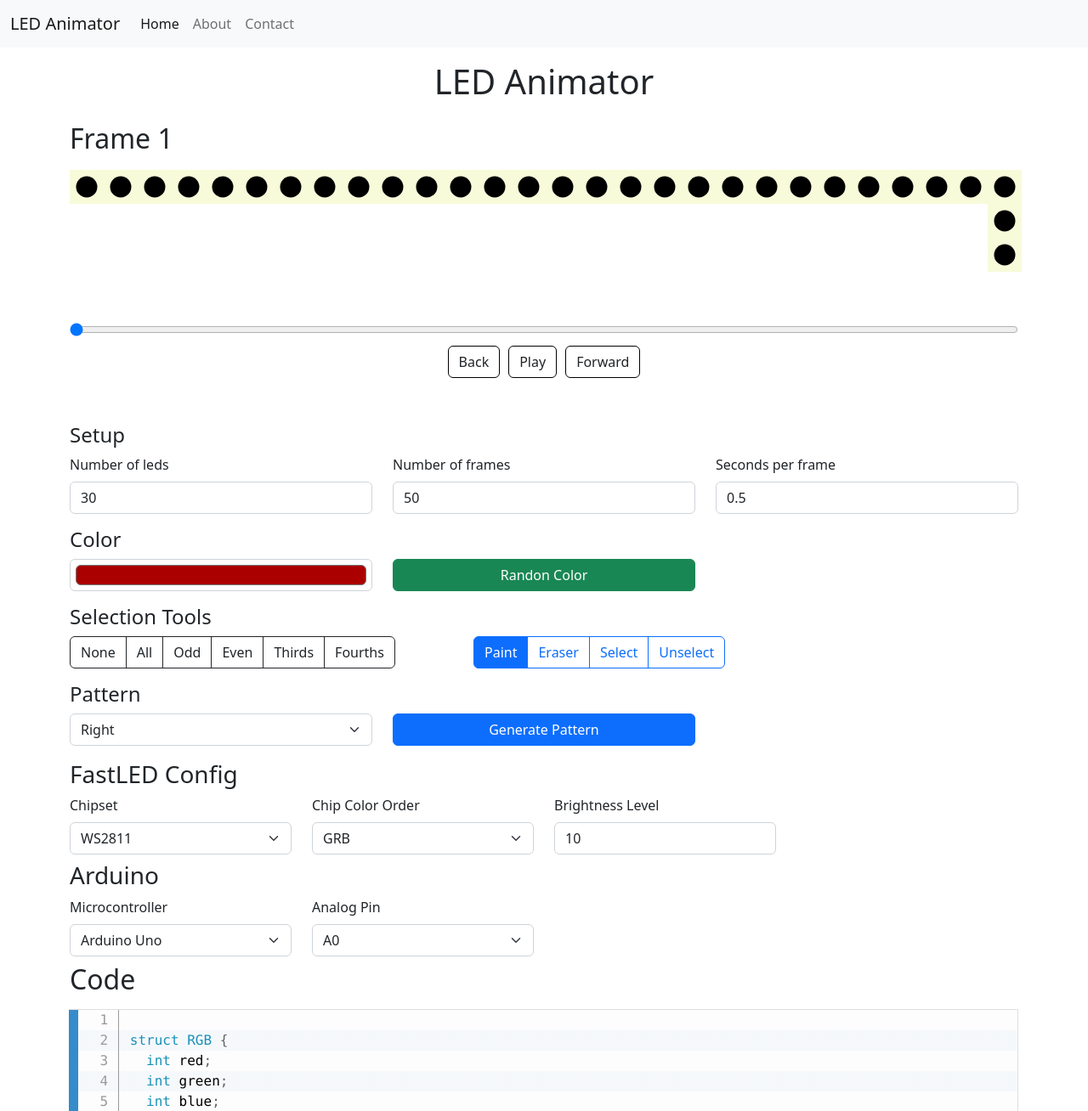
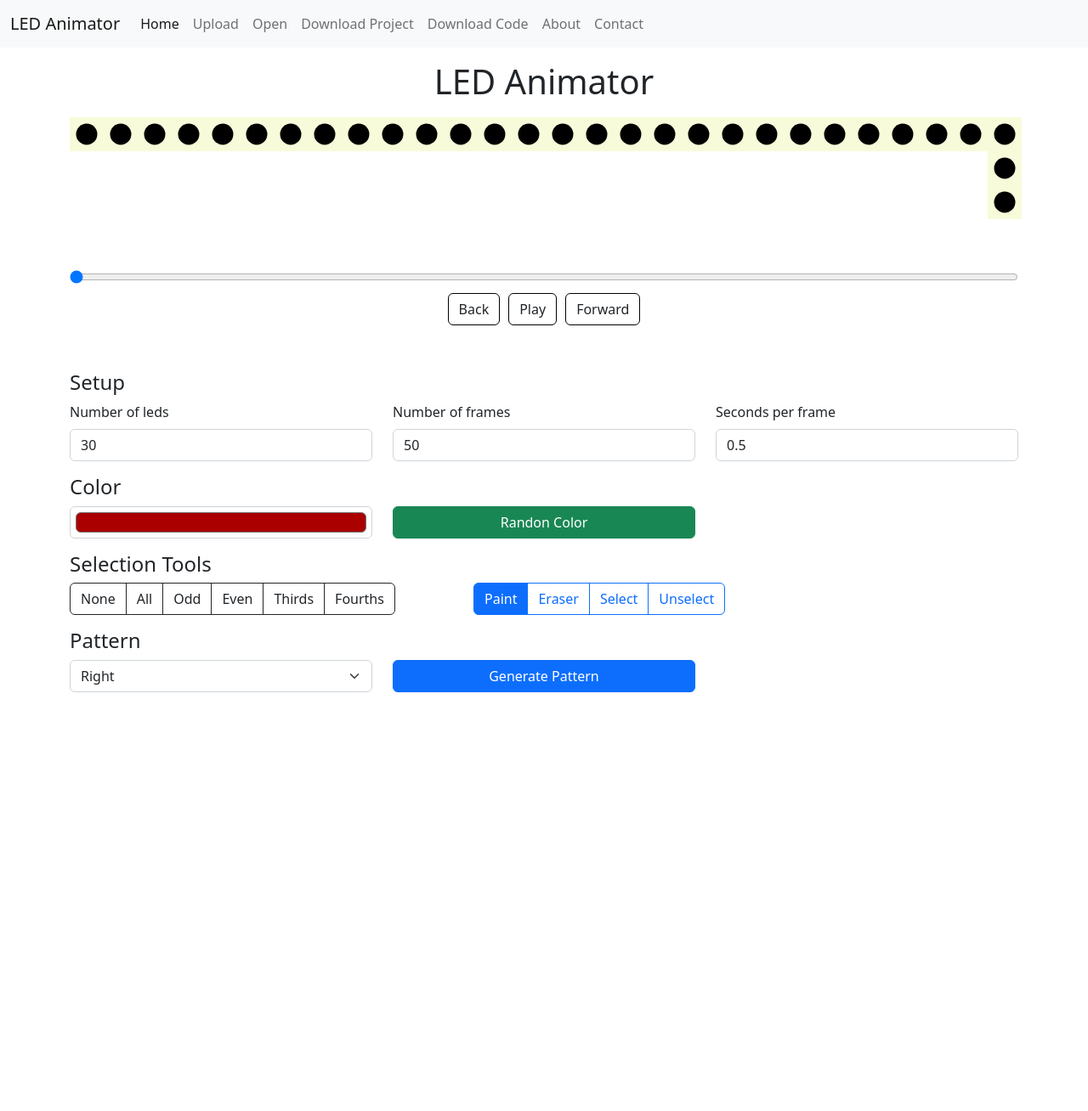
Before and after one commit to phptuts/fastled-animator, a React (Create React App) app: page / in a window 1280 px wide. Shown: the top 1308 px of the page at 85% size. After the commit the page ends 816 px from the top, so only its background shows below. Built offline with nearby package versions, Linux system fonts and the light colour scheme.

Commit message:
Day 19 and 20

```diff
--- a/package.json
+++ b/package.json
@@ -6,6 +6,7 @@
     "@testing-library/jest-dom": "^5.16.4",
     "@testing-library/react": "^13.2.0",
     "@testing-library/user-event": "^13.5.0",
+    "file-saver": "^2.0.5",
     "lodash": "^4.17.21",
     "prismjs": "^1.29.0",
     "react": "^18.1.0",
--- a/src/App.js
+++ b/src/App.js
@@ -5,18 +5,20 @@ import Home from './pages/Home';
 import PrivacyPolicy from './pages/PrivacyPolicy';
 import Contact from './pages/Contact';
 import { LedProvider } from './context/led/ledContext';
+import Upload from './pages/Upload';
 
 function App() {
   return (
     <>
       <BrowserRouter>
-        <Navigation />
         <LedProvider>
+          <Navigation />
           <main className="container">
             <Routes>
               <Route path="/" element={<Home />} />
               <Route path="/about" element={<About />} />
               <Route path="/privacy-policy" element={<PrivacyPolicy />} />
+              <Route path="/upload" element={<Upload />} />
               <Route path="/contact" element={<Contact />} />
             </Routes>
           </main>
--- a/src/components/ArduinoConfig.jsx
+++ b/src/components/ArduinoConfig.jsx
@@ -15,11 +15,6 @@ const ArduinoConfig = () => {
   } = useContext(LedsContext);
   return (
     <>
-      <div className="row mt-3">
-        <div className="col">
-          <h3>FastLED Config </h3>
-        </div>
-      </div>
       <div className="row">
         <div className="col-md-3 col-sm-12">
           <label htmlFor="seconds-per-step" className="form-label">
@@ -86,12 +81,8 @@ const ArduinoConfig = () => {
           />
         </div>
       </div>
-      <div className="row mt-2">
-        <div className="col">
-          <h3>Arduino </h3>
-        </div>
-      </div>
-      <div className="row">
+
+      <div className="row mt-3">
         <div className="col-md-3 col-sm-12">
           <label htmlFor="microcontroller" className="form-label">
             Microcontroller
--- a/src/components/Navigation.jsx
+++ b/src/components/Navigation.jsx
@@ -1,9 +1,62 @@
 import React from 'react';
-import { Link } from 'react-router-dom';
+import { useRef } from 'react';
+import { useContext } from 'react';
+import { Link, useLocation } from 'react-router-dom';
+import { ACTION_TYPES } from '../context/led/ledActions';
+import LedsContext from '../context/led/ledContext';
+import { frameToCode } from '../framesToCode';
+import { saveAs } from 'file-saver';
 
 const Navigation = () => {
+  const { pathname } = useLocation();
+  const { state, dispatch } = useContext(LedsContext);
+  const inputFile = useRef(null);
+
+  const uploadProject = () => {
+    inputFile.current.click();
+  };
+
+  const onDownloadProject = () => {
+    saveAs(
+      new Blob([JSON.stringify(state)], { type: 'text/json;charset=utf-8' }),
+      'led-animator.json'
+    );
+  };
+
+  const onDownloadCode = () => {
+    saveAs(
+      new Blob([frameToCode(state)], { type: 'text/play;charset=utf-8' }),
+      'led-animator.ino'
+    );
+  };
+
+  const uploadFile = (e) => {
+    const files = e.target.files;
+
+    if (files.length !== 1) {
+      return;
+    }
+
+    const reader = new FileReader();
+    reader.onload = function () {
+      dispatch({
+        type: ACTION_TYPES.OPEN_NEW_PROGRAM,
+        payload: JSON.parse(reader.result),
+      });
+    };
+    reader.readAsText(files[0]);
+  };
+
   return (
     <nav className="navbar navbar-expand-lg bg-light ">
+      <input
+        type="file"
+        id="file"
+        ref={inputFile}
+        style={{ display: 'none' }}
+        onChange={uploadFile}
+      />
+
       <div className="container-fluid">
         <Link className="navbar-brand" to="/">
           LED Animator
@@ -11,17 +64,52 @@ const Navigation = () => {
         <div className="collapse navbar-collapse">
           <ul className="navbar-nav">
             <li className="nav-item">
-              <Link className="nav-link active" to="/">
+              <Link
+                className={`nav-link ${pathname === '/' && 'active'}`}
+                to="/"
+              >
                 Home
               </Link>
             </li>
+
             <li className="nav-item">
-              <Link className="nav-link" to="/about">
+              <Link
+                className={`nav-link ${pathname === '/upload' && 'active'}`}
+                to="/upload"
+              >
+                Upload
+              </Link>
+            </li>
+
+            <li>
+              <span onClick={uploadProject} className="nav-link">
+                Open
+              </span>
+            </li>
+            <li>
+              <span onClick={onDownloadProject} className="nav-link">
+                Download Project
+              </span>
+            </li>
+            <li>
+              <span onClick={onDownloadCode} className="nav-link">
+                Download Code
+              </span>
+            </li>
+
+            <li className="nav-item">
+              <Link
+                className={`nav-link ${pathname === '/about' && 'active'}`}
+                to="/about"
+              >
                 About
               </Link>
             </li>
             <li className="nav-item">
-              <Link className="nav-link" to="/contact">
+              <Link
+                className={`nav-link ${pathname === '/contact' && 'active'}`}
+                to="/contact"
+              >
                 Contact
               </Link>
             </li>
--- a/src/context/led/ledActions.js
+++ b/src/context/led/ledActions.js
@@ -22,4 +22,5 @@ export const ACTION_TYPES = Object.freeze({
   CHANGE_MICROCONTROLLER: 'CHANGE_MICROCONTROLLER',
   CHANGE_ANALOG_PIN: 'CHANGE_ANALOG_PIN',
   CHANGE_BRIGHTNESS_LEVEL: 'CHANGE_BRIGHTNESS_LEVEL',
+  OPEN_NEW_PROGRAM: 'OPEN_NEW_PROGRAM',
 });
--- a/src/context/led/ledReducer.js
+++ b/src/context/led/ledReducer.js
@@ -6,6 +6,12 @@ import { arduinoMegaPins, arduinoUnoPins } from '../../config';
 
 const ledReducer = (state, action) => {
   switch (action.type) {
+    case ACTION_TYPES.OPEN_NEW_PROGRAM:
+      return cloneDeep({
+        ...state,
+        ...action.payload,
+        playing: false,
+      });
     case ACTION_TYPES.CHANGE_BRIGHTNESS_LEVEL:
       return cloneDeep({
         ...state,
--- a/src/framesToCode.js
+++ b/src/framesToCode.js
@@ -1,3 +1,19 @@
+// https://javascript.plainenglish.io/convert-hex-to-rgb-with-javascript-4984d16219c3
+function convertToRGB(hex) {
+  var aRgbHex = hex.substring(1, 6).match(/.{1,2}/g);
+  var aRgb = [
+    parseInt(aRgbHex[0], 16),
+    parseInt(aRgbHex[1], 16),
+    parseInt(aRgbHex[2], 16),
+  ];
+  return aRgb;
+}
+
+const ledToCode = ({ color, position }) => {
+  const [r, g, b] = convertToRGB(color);
+  return `\tleds[${position}].setRGB(${r}, ${g}, ${b});\n`;
+};
+
 export const frameToCode = (state) => {
   const {
     chipSet,
@@ -10,55 +26,37 @@ export const frameToCode = (state) => {
   } = state;
   const millisecondsPerStep = Math.round(timePerStep * 1000);
 
-  // https://javascript.plainenglish.io/convert-hex-to-rgb-with-javascript-4984d16219c3
-  function convertToRGB(hex) {
-    var aRgbHex = hex.substring(1, 6).match(/.{1,2}/g);
-    var aRgb = [
-      parseInt(aRgbHex[0], 16),
-      parseInt(aRgbHex[1], 16),
-      parseInt(aRgbHex[2], 16),
-    ];
-    return aRgb;
+  let framesToCCode = '';
+
+  for (let frameIndex in frames) {
+    frameIndex = parseInt(frameIndex);
+    framesToCCode += `\n\t//Frame ${frameIndex + 1}\n`;
+    const leds = frames[frameIndex].leds;
+    for (let led of leds) {
+      if (frameIndex === 0) {
+        framesToCCode += ledToCode(led);
+        continue;
+      }
+
+      const prevLeds = frames[frameIndex - 1].leds;
+      const prevLed = prevLeds.find((l) => l.position === led.position);
+
+      if (prevLed.color !== led.color) {
+        framesToCCode += ledToCode(led);
+      }
+    }
+    framesToCCode += '\tFastLED.show();\n';
+    framesToCCode += `\tdelay(${millisecondsPerStep});\n`;
   }
 
-  const framesToCCode = frames
-    .map((frame, index) => {
-      return (
-        `    // Frame ${index + 1}\n` +
-        frame.leds
-          .map(({ color, position }) => {
-            const [r, g, b] = convertToRGB(color);
-            return `\tsetFastLEDColor(${position}, {${r}, ${g}, ${b}});\n`;
-          })
-          .join('') +
-        `    FastLED.show();
-    delay(${millisecondsPerStep});
-          `
-      );
-    })
-    .join(`\n`);
-
-  return `
-struct RGB {
-  int red;
-  int green;
-  int blue;
-};
-
-#include <FastLED.h>
+  return `#include <FastLED.h>
 #define NUM_LEDS ${numberLeds}
 #define DATA_PIN ${analogPin}
 CRGB leds[NUM_LEDS];
 
-void setFastLEDColor(int pos, struct RGB color) {
-    leds[pos].setRGB(color.red, color.green, color.blue);
-}
-
 void setup() {
-
     FastLED.addLeds<${chipSet}, DATA_PIN, ${rgbOrder}>(leds, NUM_LEDS);
     FastLED.setBrightness(${brightnessLevel});
-
 }
 
 void loop() {
--- a/src/index.css
+++ b/src/index.css
@@ -94,6 +94,11 @@ h1 {
   text-align: center;
 }
 
+/** Navigation **/
+span.nav-link {
+  cursor: pointer;
+}
+
 /** Context Menu **/
 #content-menu {
   width: 100px;
--- a/src/pages/Home.jsx
+++ b/src/pages/Home.jsx
@@ -1,6 +1,4 @@
 import { useContext, useEffect } from 'react';
-import ArduinoConfig from '../components/ArduinoConfig';
-import Code from '../components/Code';
 import Leds from '../components/LedStrip/Leds';
 import LedTool from '../components/LedTool';
 import Player from '../components/Player';
@@ -9,10 +7,7 @@ import { ACTION_TYPES } from '../context/led/ledActions';
 import LedsContext from '../context/led/ledContext';
 
 const Home = () => {
-  const {
-    dispatch,
-    state: { currentFrameIndex },
-  } = useContext(LedsContext);
+  const { dispatch } = useContext(LedsContext);
   useEffect(() => {
     dispatch({
       type: ACTION_TYPES.RESIZE_PIXELS,
@@ -51,11 +46,6 @@ const Home = () => {
           <h1>LED Animator</h1>
         </div>
       </div>
-      <div className="row mt-3">
-        <div className="col">
-          <h2>Frame {currentFrameIndex + 1}</h2>
-        </div>
-      </div>
       <div className="row">
         <div className="col">
           <Leds />
@@ -64,8 +54,6 @@ const Home = () => {
       <Player />
       <LedTool />
       <SelectionTools />
-      <ArduinoConfig />
-      <Code />
     </>
   );
 };
--- a/src/components/Code.jsx
+++ b/src/pages/Upload.jsx
@@ -11,7 +11,8 @@ import 'prismjs/plugins/line-numbers/prism-line-numbers.js';
 
 import 'prismjs/plugins/highlight-keywords/prism-highlight-keywords.js';
 import { useEffect } from 'react';
-const Code = () => {
+import ArduinoConfig from '../components/ArduinoConfig';
+const Upload = () => {
   const { state } = useContext(LedsContext);
   // TODO MOVE TO OWN PAGE
   useEffect(() => {
@@ -21,7 +22,18 @@ const Code = () => {
     <>
       <div className="row mb-2 mt-2">
         <div className="col">
-          <h2>Code</h2>
+          <h2>Upload Code</h2>
+        </div>
+      </div>
+      <ArduinoConfig />
+      <div className="row mt-3 mb-3">
+        <div className="col">
+          <button className="btn btn-success w-100">Upload Code</button>
+        </div>
+      </div>
+      <div className="row">
+        <div className="col">
+          <h3>Code</h3>
         </div>
       </div>
       <pre className="line-numbers language-c ">
@@ -31,4 +43,4 @@ const Code = () => {
   );
 };
 
-export default Code;
+export default Upload;
```
Also changed, not shown: 2 other files (tests, documents, lock files or other folders).
